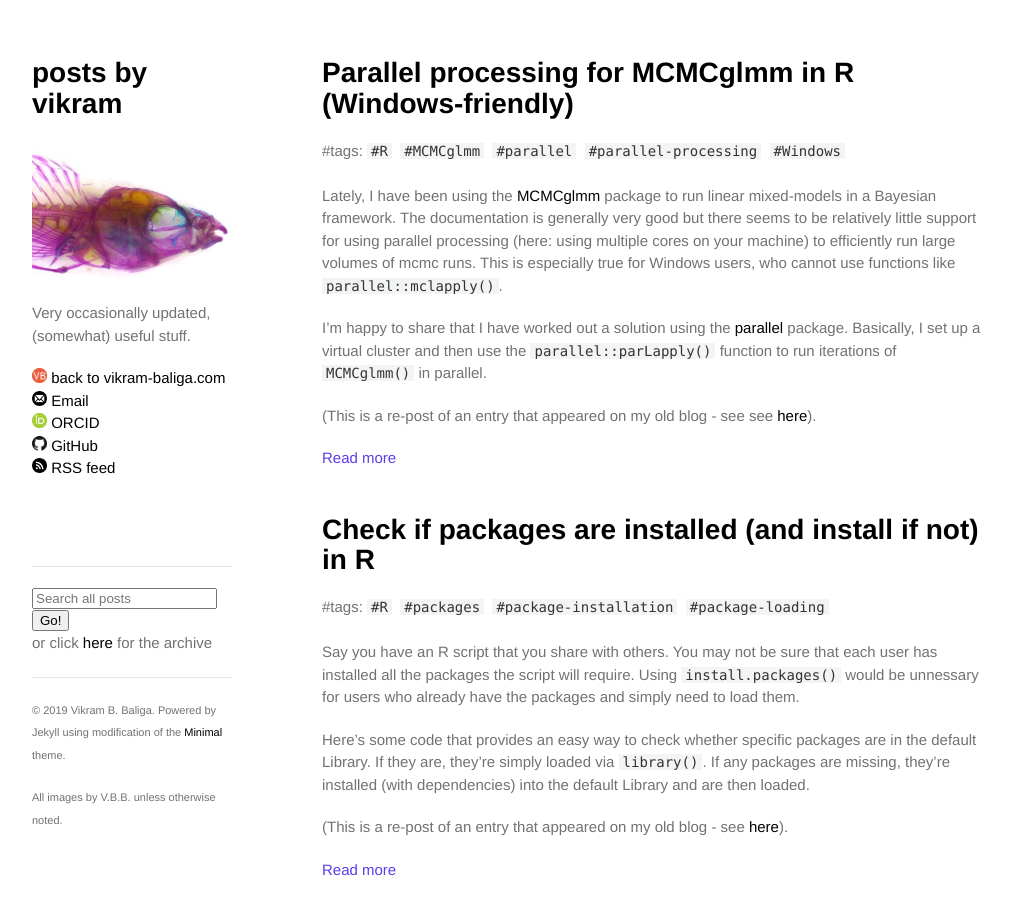
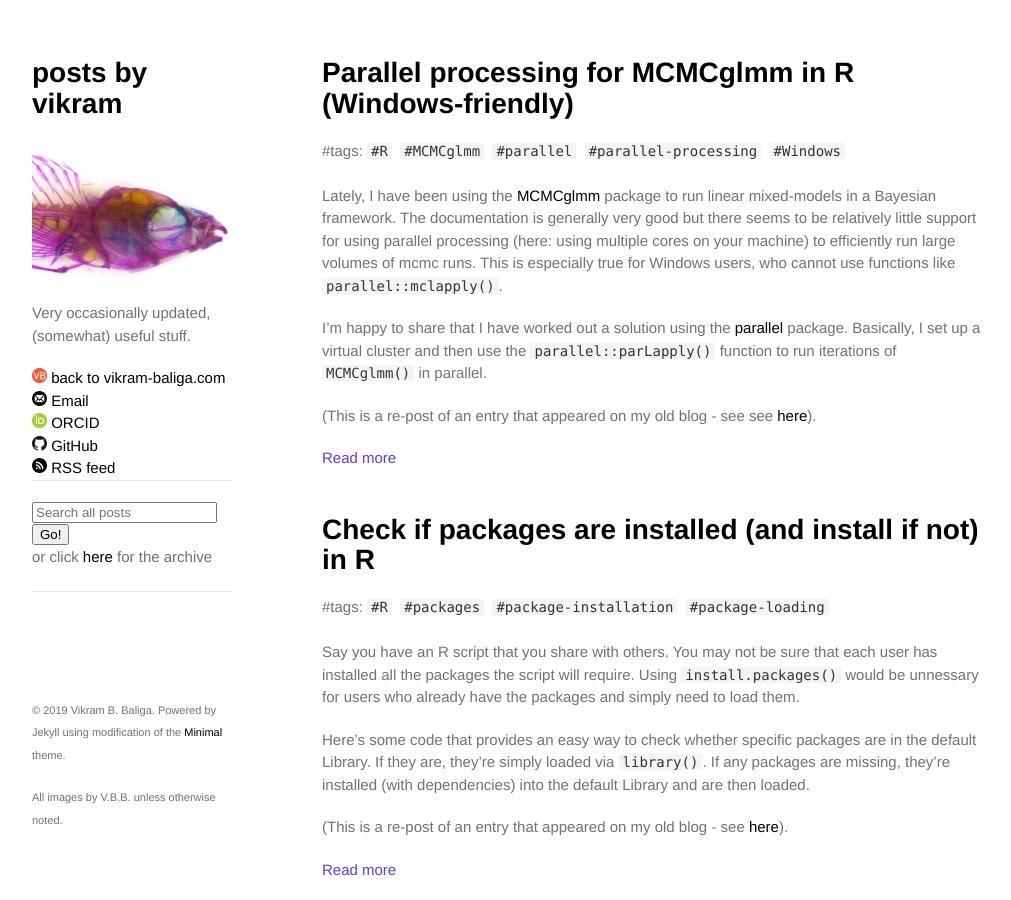
Before and after one commit to vbaliga/vbaliga.github.io, a Jekyll site: the page built from index.html, in a window 1280 px wide and 900 px high. Shown: the whole window, without its empty margins (128-1139 px from the left). Built offline with Jekyll 4.4.1, drawn with Linux system fonts in a browser that asks for light colours; a script that is not in the unit is left out.

Commit message:
Update default.html

```diff
--- a/_layouts/default.html
+++ b/_layouts/default.html
@@ -30,14 +30,6 @@
 
         <p class="view" style="margin: 0; padding-top:15; padding-right:15;"><a href="https://vbaliga.github.io/feed.xml"><img src="/images/appbar.rss.png" style="width:15px; height:15px" title="vbaliga.github.io/feed.xml" alt="vbaliga.github.io/feed.xml"></a> <a href="https://vbaliga.github.io/feed.xml">RSS feed</a></p>
 
-      </header>
-
-      <section>
-
-      {{ content }}
-
-      </section>
-      <footer>
         <hr size=1>
 
         <form method="get" action="https://www.google.com/search" target="_blank">
@@ -51,6 +43,16 @@
         <br>
 
         <hr size=1>
+
+      </header>
+
+      <section>
+
+      {{ content }}
+
+      </section>
+      <footer>
+
         <p><small>© 2019 Vikram B. Baliga. Powered by Jekyll using modification of the <a href="https://orderedlist.com/minimal/">Minimal</a> theme.</small></p>
         <p><small>All images by V.B.B. unless otherwise noted.</small></p>
       </footer>
```
